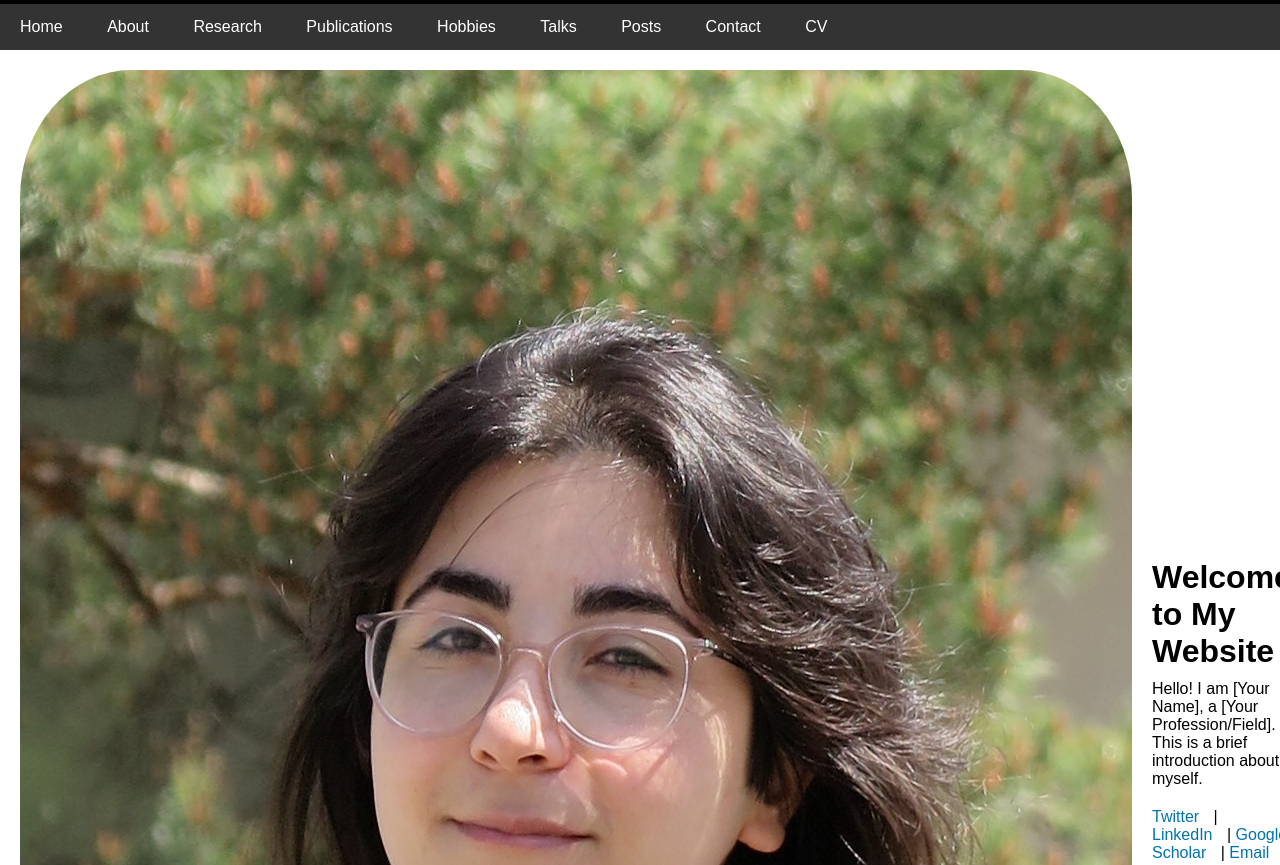
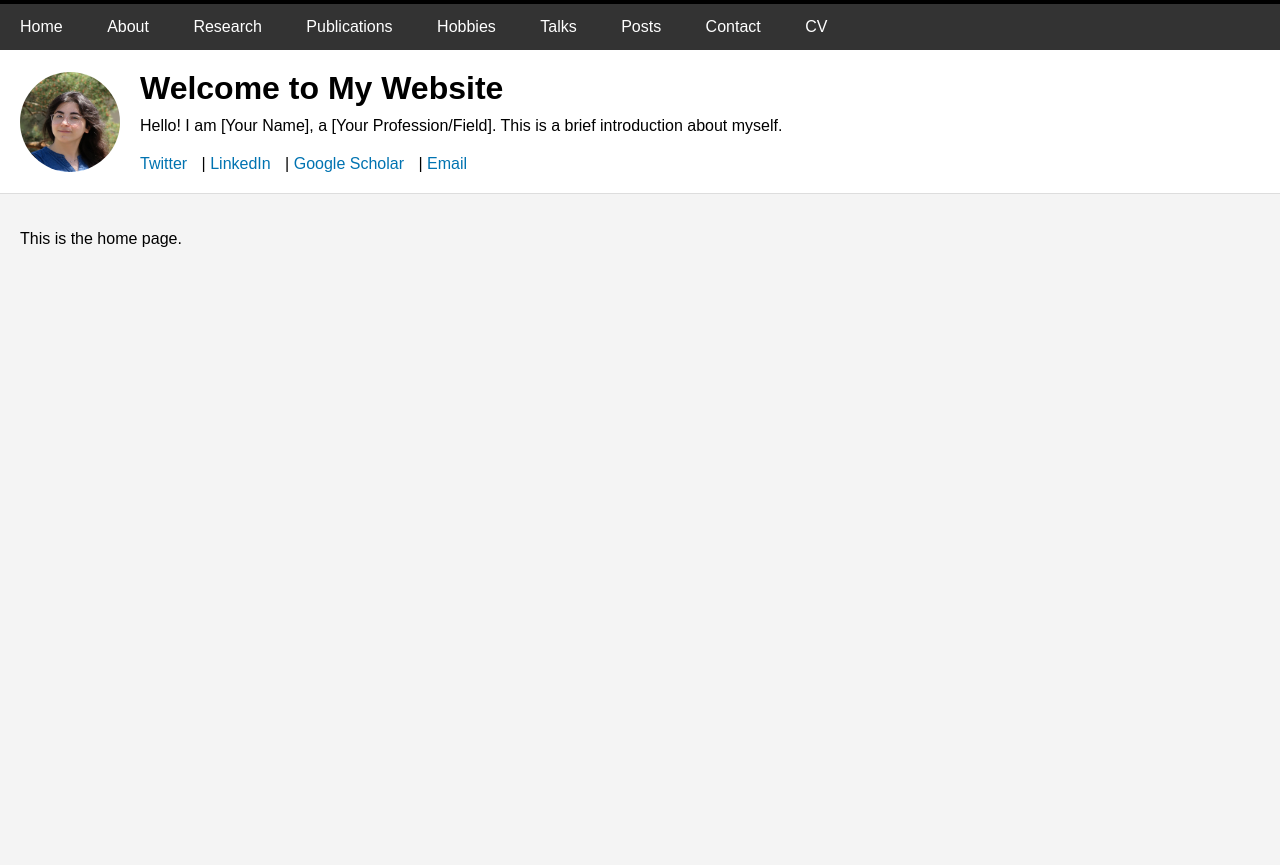
Before and after one commit to maryambio/maryambio.github.io, a plain HTML site: page index.html in a window 1280 px wide. Shown: the top 865 px of the page. After the commit the page ends 800 px from the top, so only its background shows below. Drawn offline with Linux system fonts and the light colour scheme.

```diff
--- a/assets/css/style.css
+++ b/assets/css/style.css
@@ -37,7 +37,9 @@ nav ul li a:hover {
 }
 
 .profile-pic {
-    border-radius: 10%;
+    border-radius: 50%;
+    width: 100px;  /* Reduced size */
+    height: 100px; /* Reduced size */
     margin-right: 20px;
 }
 
```
